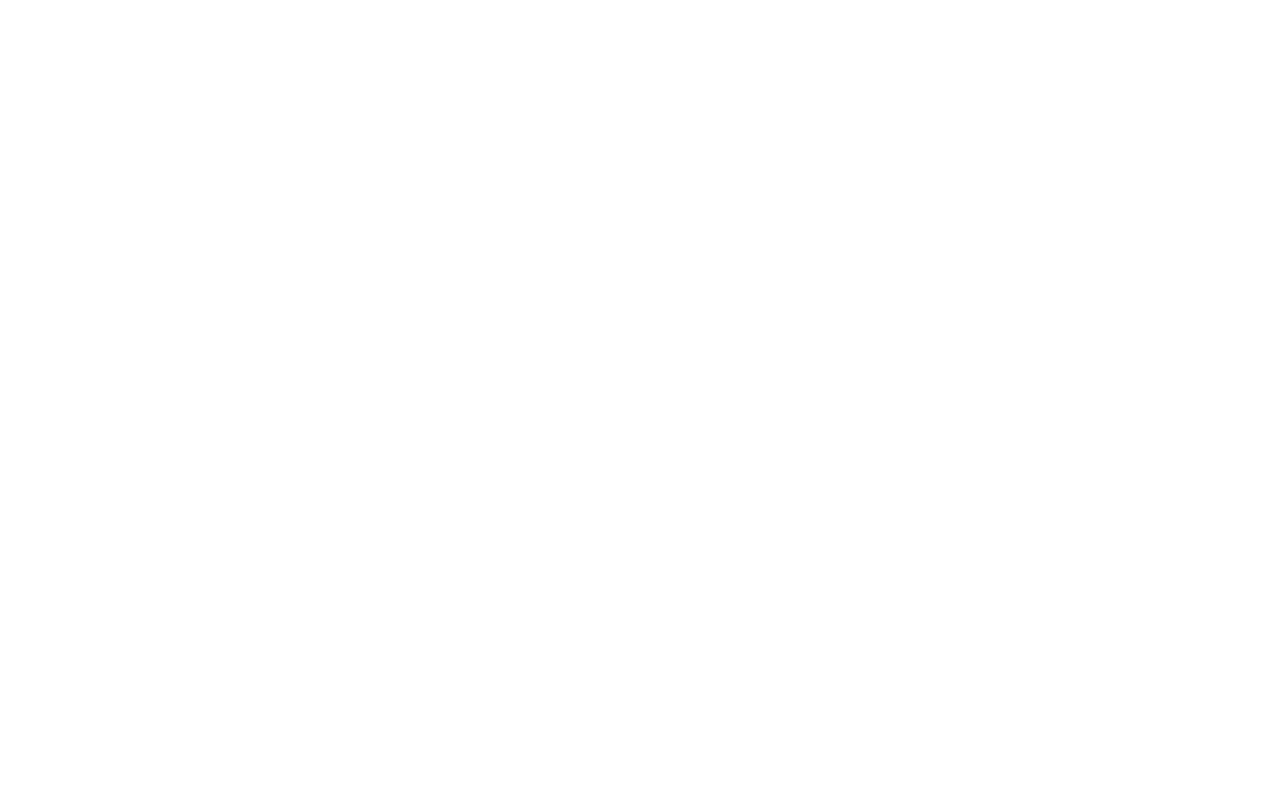
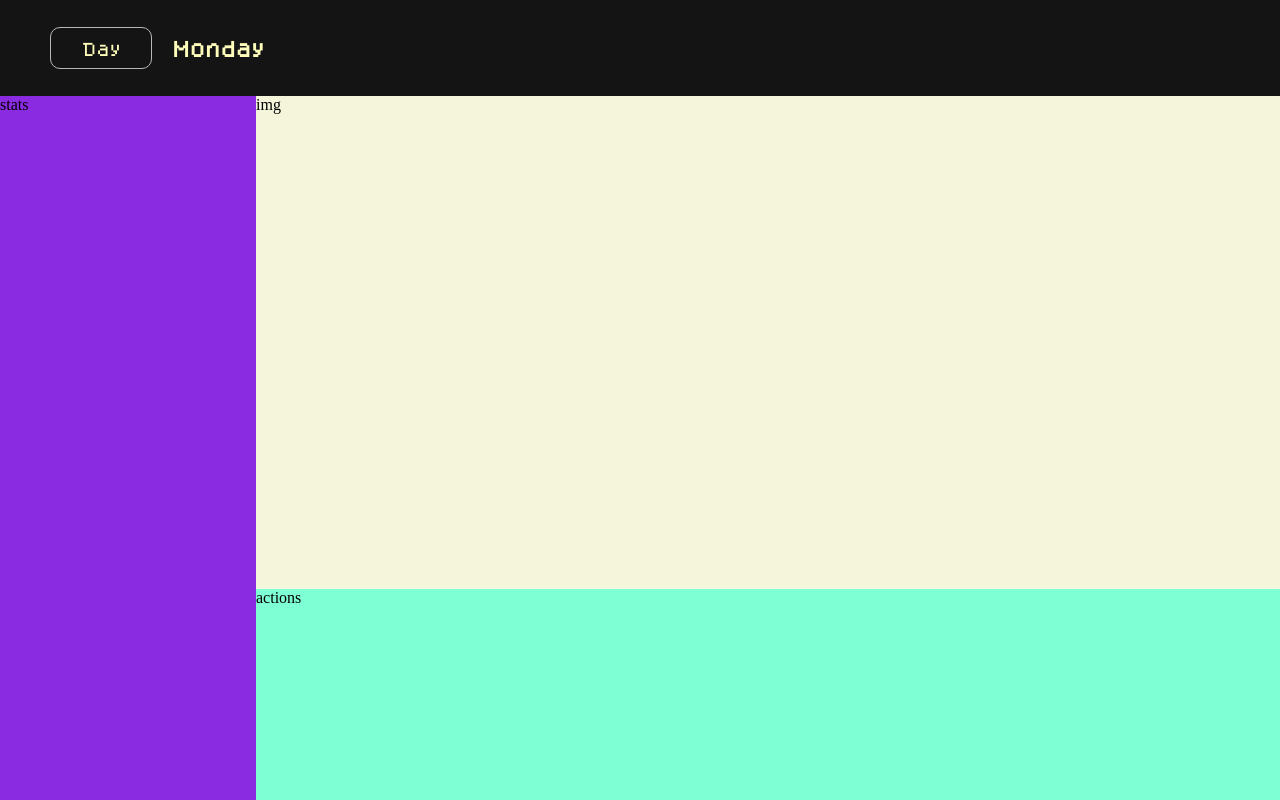
Before and after one commit to KimBaricog/one-more-day, a React (Vite) app: page /Day1 in a window 1280 px wide. Before the commit this address had no page. Built offline with nearby package versions, Linux system fonts and the light colour scheme.

Commit message:
Started the algo and setting up the local storage

```diff
--- a/src/App.jsx
+++ b/src/App.jsx
@@ -1,4 +1,6 @@
 import MainMenu from "./screens/MainMenu";
+import DayOne from "./game/Dayone";
+import DayTwo from "./game/Daytwo";
 import { BrowserRouter, Routes, Route, Link } from "react-router-dom";
 
 import "./app.css";
@@ -9,6 +11,12 @@
       <Routes>
         <Route path="/" element={<MainMenu />} />
       </Routes>
+      <Routes>
+        <Route path="/Day1" element={<DayOne />} />
+      </Routes>
+      <Routes>
+        <Route path="/Day2" element={<DayTwo />} />
+      </Routes>
     </BrowserRouter>
   );
 }
--- /dev/null
+++ b/src/components/Header.jsx
@@ -0,0 +1,16 @@
+import "./style/header.css";
+
+function Header() {
+  const Dayscalendar = localStorage.getItem("Day");
+  return (
+    <>
+      <div className="header-container">
+        <div className="left-side">
+          <div className="day-container">Day {Dayscalendar}</div>
+          <h3>Monday</h3>
+        </div>
+      </div>
+    </>
+  );
+}
+export default Header;
--- a/src/components/LoadingScreen.jsx
+++ b/src/components/LoadingScreen.jsx
@@ -6,6 +6,7 @@
   const [display, setisdisplay] = useState(true);
   const [fadeout, setisfadeout] = useState(false);
 
+  //this code changes the scene to loading screen
   const changeScene = () => {
     setisfadeout(true);
     setTimeout(() => {
@@ -13,6 +14,7 @@
     }, 1500);
   };
 
+  //this code waits for the image to load before starting the screen
   const imgload = () => {
     setTimeout(() => {
       changeScene();
--- a/src/components/MainPanel.jsx
+++ b/src/components/MainPanel.jsx
@@ -1,23 +1,58 @@
 import "./style/mainpanel.css";
 import diamond from "../assests/svgs/diamond.svg";
+import { useNavigate } from "react-router-dom";
+import { useEffect, useState } from "react";
 
 function MainPanel() {
+  const navigate = useNavigate();
+  const [setNavigate, setisNavigate] = useState(null);
+  const [setNewgamedisplay, isNewgamedisplay] = useState(null);
+
+  useEffect(() => {
+    const Days = localStorage.getItem("Day");
+
+    //if a level exist it will hide the "new game" button
+    if (Days) {
+      isNewgamedisplay(true);
+    }
+
+    //this code handles the progess function
+    if (Days === "1") {
+      setisNavigate("/Day1");
+    } else if (Days === "2") {
+      setisNavigate("/Day2");
+    }
+  }, [navigate]);
+
+  //start  a new game
+  const newgame = () => {
+    navigate("/Day1");
+  };
+
+  //continue the level of the player
+  const continuegame = () => {
+    navigate(setNavigate);
+  };
+
   return (
     <>
       <div className="panel-container">
-        <button>
+        <button
+          style={{ display: setNewgamedisplay ? "none" : "flex" }}
+          onClick={newgame}
+        >
           <img src={diamond}></img>New Game
         </button>
-        <button>
-          {" "}
+        <button
+          style={{ display: setNewgamedisplay ? "flex" : "none" }}
+          onClick={continuegame}
+        >
           <img src={diamond}></img>Continue
         </button>
         <button>
-          {" "}
           <img src={diamond}></img>Settings
         </button>
         <button>
-          {" "}
           <img src={diamond}></img>Credits
         </button>
       </div>
--- /dev/null
+++ b/src/components/Stats.jsx
@@ -0,0 +1,4 @@
+function Stats() {
+  return <></>;
+}
+export default Stats;
--- /dev/null
+++ b/src/components/style/header.css
@@ -0,0 +1,38 @@
+@font-face {
+  font-family: "PixelFont";
+  src: url("../../assests/fonts/pixel.otf") format("opentype");
+}
+@font-face {
+  font-family: "secondary";
+  src: url("../../assests/fonts/secondary.otf") format("opentype");
+}
+
+.header-container {
+  width: 100%;
+  height: 12dvh;
+  background-color: rgba(26, 26, 26, 0.768);
+  color: rgb(255, 253, 186);
+  display: flex;
+  justify-content: flex-start;
+  align-items: center;
+  font-size: 15px;
+  font-weight: 500;
+  font-family: "secondary", sans-serif;
+  flex-shrink: 0;
+}
+.left-side {
+  display: flex;
+  align-items: center;
+  gap: 20px;
+  margin-left: 50px;
+  width: calc(50% - 50px);
+}
+.left-side .day-container {
+  display: flex;
+  justify-content: center;
+  align-items: center;
+  width: 100px;
+  border-radius: 10px;
+  height: 5dvh;
+  border: solid rgb(184, 183, 183) 1px;
+}
--- /dev/null
+++ b/src/game/Dayone.jsx
@@ -0,0 +1,28 @@
+import { useEffect } from "react";
+import Header from "../components/Header";
+import "./style/one.css";
+
+function Dayone() {
+  useEffect(() => {
+    const progress = localStorage.getItem("Day");
+
+    if (progress === null) {
+      localStorage.setItem("Day", "1");
+    }
+  }, []);
+
+  return (
+    <div className="day-one-container">
+      <Header />
+      <div className="main-container">
+        <div className="stats">stats</div>
+        <div className="game-play">
+          <div className="img-container"> img </div>
+          <div className="actions"> actions</div>
+        </div>
+      </div>
+    </div>
+  );
+}
+
+export default Dayone;
--- /dev/null
+++ b/src/game/Daytwo.jsx
@@ -0,0 +1,20 @@
+import { useEffect, useRef, useState } from "react";
+
+function DayTwo() {
+  useEffect(() => {
+    const progress = localStorage.getItem("Day");
+
+    if (progress === null) {
+      localStorage.setItem("Day", "2");
+    }
+  }, []);
+
+  return (
+    <>
+      <div className="day-one-container">
+        <h1>hello 2</h1>
+      </div>
+    </>
+  );
+}
+export default DayTwo;
--- /dev/null
+++ b/src/game/style/one.css
@@ -0,0 +1,24 @@
+.day-one-container {
+  background-color: rgb(0, 0, 0);
+  height: 100vh;
+}
+.day-one-container .main-container {
+  display: flex;
+  flex-direction: row;
+  width: 100%;
+  background-color: blanchedalmond;
+  height: calc(100% - 12dvh);
+}
+.day-one-container .main-container .stats {
+  width: 20%;
+  background-color: blueviolet;
+}
+.day-one-container .main-container .game-play {
+  width: 80%;
+  background-color: aquamarine;
+}
+.day-one-container .main-container .game-play .img-container {
+  width: 100%;
+  background-color: beige;
+  height: 70%;
+}
--- a/src/screens/MainMenu.jsx
+++ b/src/screens/MainMenu.jsx
@@ -11,12 +11,20 @@
 
   const [loading, setLoading] = useState(true);
 
+  const playerProgress = localStorage.getItem("Day");
+
+  //this code handle the loading screen, when the image loaded the main lobby will load
   const handleLoaded = () => {
-    setTimeout(() => {
+    if (playerProgress) {
       setLoading(false);
-    }, 8000);
+    } else {
+      setTimeout(() => {
+        setLoading(false);
+      }, 8000);
+    }
   };
 
+  //this code controls the audio function
   useEffect(() => {
     const audio = rainy.current;
 
```
